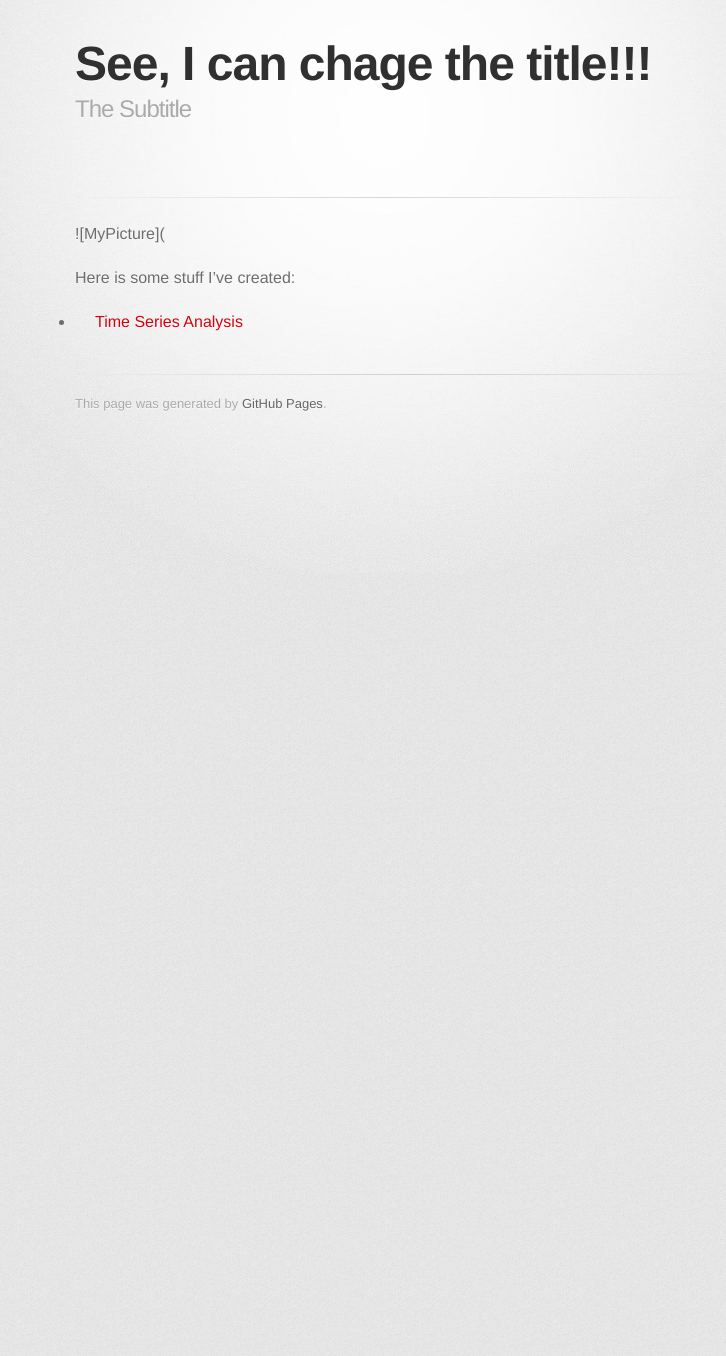
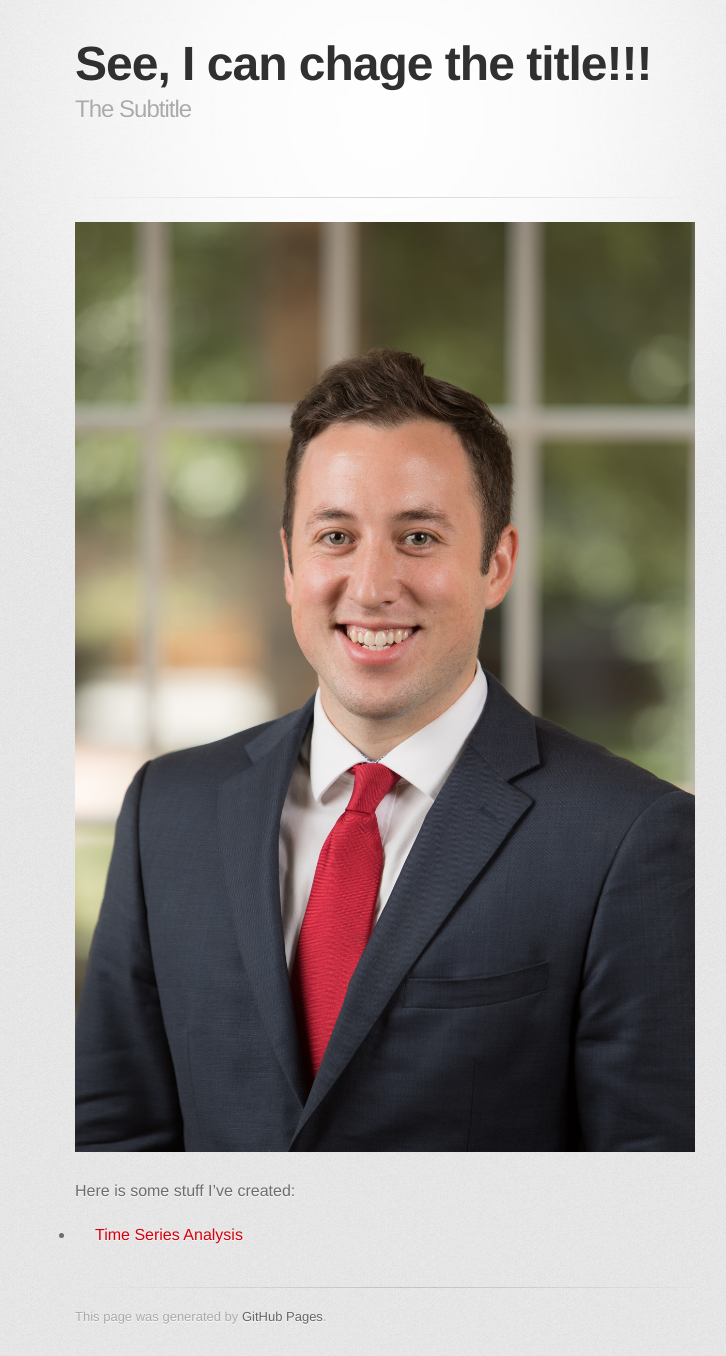
Before and after one commit to bpwheelock/bpwheelock.github.io, a Jekyll site: the page built from index.md, in a window 1280 px wide. Shown: the whole page, without its empty margins (255-981 px from the left). Built offline with Jekyll 4.4.1, drawn with Linux system fonts in a browser that asks for light colours; some web fonts are replaced; our own code applies the rules of GitHub Pages for plain Markdown files; before the commit the page ends 900 px from its top, so only the background shows below that.

Commit message:
Update index.md

```diff
--- a/index.md
+++ b/index.md
@@ -3,7 +3,7 @@ title: See, I can chage the title!!!
 description: The Subtitle
 ---
 
-![MyPicture](
+![MyPicture](Wheelock_Blake.jpg)
 
 Here is some stuff I've created:
 - [Time Series Analysis](/timeseries/index.md)
```
